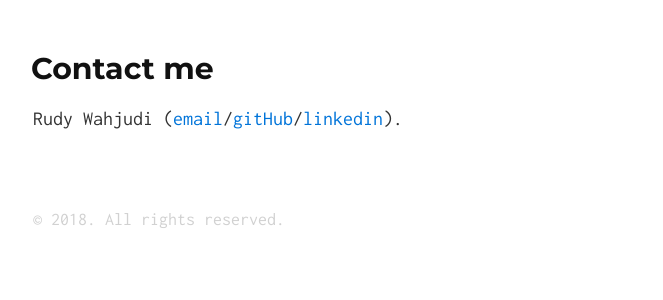
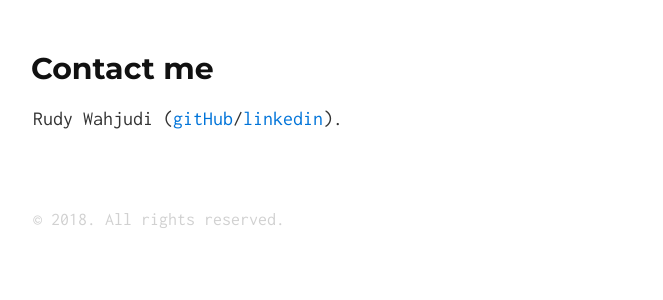
Before and after one commit to nerdijoe/nerdijoe.github.io, a Jekyll site: the page built from index.md, in a window 1280 px wide. Shown: the part 1566-1866 px from the top of the page, without its empty margins (307-970 px from the left). Built offline with Jekyll 4.4.1, drawn with Linux system fonts in a browser that asks for light colours.

Commit message:
updated information

```diff
--- a/_config.yml
+++ b/_config.yml
@@ -38,7 +38,6 @@ title: nerdijoe
 tag_text: nerdijoe
 description: rudy.
 
-email: nerdijoe@gmail.com
 twitter_username: nerdijoe
 github_username:  nerdijoe
 linkedin_username: nerdijoe
--- a/index.md
+++ b/index.md
@@ -30,4 +30,4 @@ to distribute rewards from 1-2 weeks to real time.
 
 ## Contact me
 
-Rudy Wahjudi ([email](mailto:{{ site.email }})/[gitHub](http://github.com/nerdijoe)/[linkedin](https://www.linkedin.com/in/nerdijoe/)).
+Rudy Wahjudi ([gitHub](http://github.com/nerdijoe)/[linkedin](https://www.linkedin.com/in/nerdijoe/)).
```
Also changed, not shown: README.md.
